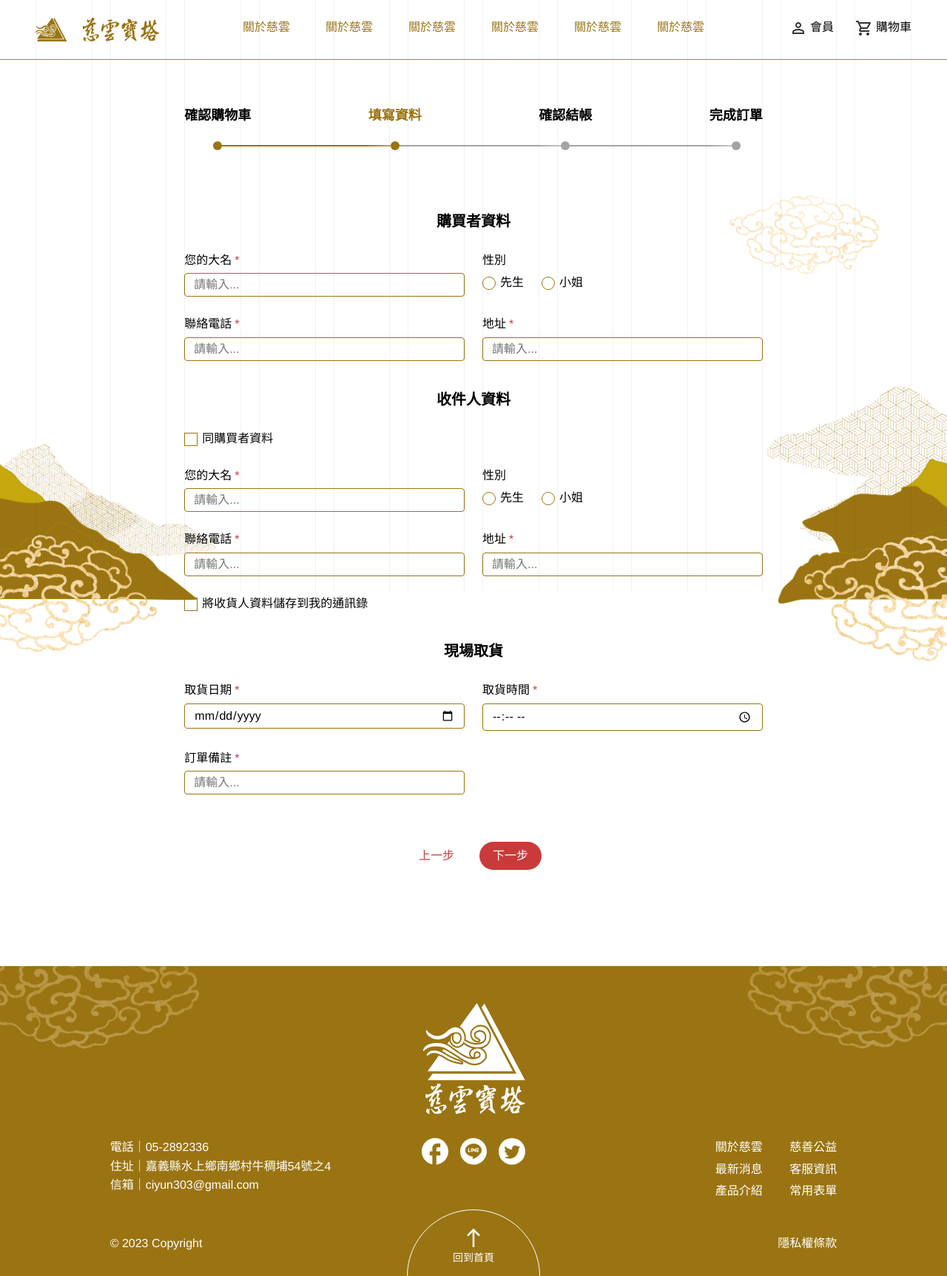
After one commit to smartleos/ci-yun-vuejs, a PHP site: page /pages/cart/information.php in a window 1280 px wide. The commit adds this page. Shown: the whole page at 74% size. Run offline with PHP 8.4, Linux system fonts and the light colour scheme; style sheets or scripts are compiled from the project's sources; some libraries are stand-ins or nearby versions.

Commit message:
[feat] 填寫資料頁面切版

```diff
--- a/assets/js/scripts.js
+++ b/assets/js/scripts.js
@@ -117,7 +117,6 @@ $(function() {
     // ------------- products-categories -------------
     if ($('.page-products-categories').length) {
         $('select[name="products_categories"]').on('change', function() {
-            // redirect to products page
             window.location.href = `/products-categories/${$(this).val()}`
         })
     }
@@ -145,17 +144,33 @@ $(function() {
             loop: true,
             slidesPerView: 3,
             spaceBetween: 40,
-            // pagination: {
-            //     el: '.products-single__swiper-bottom-pagination',
-            //     clickable: true,
-            // },
-            // navigation: {
-            //     nextEl: '.products-single__swiper-bottom-next',
-            //     prevEl: '.products-single__swiper-bottom-prev',
-            // },
         })
 
         new Plyr('#products-player')
     }
     // ------------- products-single -------------
+
+    // ------------- cart-information -------------
+    if ($('.page-cart-information').length) {
+        $('input[name="same"]').on('change', function() {
+            if (this.checked) {
+                const buyerName = $('#buyer_name').val();
+                const buyerGender = $('input[name="buyer_gender"]:checked').val();
+                const buyerPhone = $('#buyer_phone').val();
+                const buyerAddress = $('#buyer_address').val();
+
+                $('#receiver_name').val(buyerName);
+                $(`input[name="receiver_gender"][value="${buyerGender}"]`).prop('checked', true);
+                $('#receiver_phone').val(buyerPhone);
+                $('#receiver_address').val(buyerAddress);
+            } else {
+                // clear
+                $('#receiver_name').val('');
+                $(`input[name="receiver_gender"]`).prop('checked', false);
+                $('#receiver_phone').val('');
+                $('#receiver_address').val('');
+            }
+        })
+    }
+    // ------------- cart-information -------------
 });
--- /dev/null
+++ b/assets/scss/custom/_cart-information.scss
@@ -0,0 +1,243 @@
+.page-cart-information {
+    @include size(100vw, auto);
+
+    position: relative;
+    display: flex;
+    flex-direction: column;
+    align-items: center;
+    padding-top: 8.2rem;
+    padding-bottom: 10.6rem;
+    z-index: 1;
+
+    &__progress {
+        @include size(100%, auto);
+
+        display: flex;
+        justify-content: space-between;
+        margin-top: 6rem;
+        margin-bottom: 4rem;
+
+        > span {
+            display: flex;
+            flex-direction: column;
+            align-items: center;
+            gap: 2rem;
+
+            &:first-child {
+                > span {
+                    &::before {
+                        display: none;
+                    }
+                }
+            }
+
+            &:last-child {
+                > span {
+                    &::after {
+                        display: none;
+                    }
+                }
+            }
+
+            &.-active {
+                > p {
+                    color: map-get($colors, brand-1);
+                }
+
+                > span {
+                    background-color: map-get($colors, brand-1);
+                }
+            }
+
+            &.-progress {
+                > span {
+                    background-color: map-get($colors, brand-1);
+
+                    &::after {
+                        background-color: map-get($colors, brand-1);
+                    }
+                }
+
+                + span {
+                    > span {
+                        &::before {
+                            background-color: map-get($colors, brand-1);
+                        }
+                    }
+                }
+            }
+
+            > p {
+                @include typo('head', 5);
+            }
+
+            > span {
+                @include size(1.2rem);
+
+                content: '';
+                position: relative;
+                display: flex;
+                justify-content: center;
+                align-items: center;
+                border-radius: 50%;
+                background-color: map-get($colors, gray-1);
+
+                &::after {
+                    @include size(12vw, .2rem);
+
+                    content: '';
+                    position: absolute;
+                    left: 0;
+                    background-color: map-get($colors, gray-1);
+                    z-index: -1;
+                }
+
+                &::before {
+                    @include size(12vw, .2rem);
+
+                    content: '';
+                    position: absolute;
+                    right: 0;
+                    border-radius: 50%;
+                    background-color: map-get($colors, gray-1);
+                    z-index: -1;
+                }
+            }
+        }
+    }
+
+    &__information {
+        display: flex;
+        flex-direction: column;
+        padding: 4rem 0;
+        gap: 3.6rem;
+    }
+
+    &__form {
+        display: flex;
+        flex-direction: column;
+        align-items: flex-start;
+        gap: 2.4rem;
+
+        > h2 {
+            @include size(100%, auto);
+            @include typo('head', 4);
+
+            text-align: center;
+        }
+
+        > label {
+            @include typo('body', 16);
+
+            display: flex;
+            align-items: center;
+            gap: .8rem;
+            cursor: pointer;
+
+            > input {
+                @include size(1.6rem);
+
+                &:checked {
+                    &::before {
+                        @include size(1.6rem);
+
+                        content: '';
+                        display: block;
+                        border: 1px solid map-get($colors, brand-1);
+                        background-color: map-get($colors, brand-1);
+                    }
+                }
+
+                &::before {
+                    @include size(1.6rem);
+
+                    content: '';
+                    display: block;
+                    border: 1px solid map-get($colors, brand-1);
+                }
+            }
+        }
+
+        &-wrapper {
+            @include size(100%, auto);
+
+            display: grid;
+            grid-template-columns: repeat(2, 1fr);
+            gap: 2.4rem;
+
+            &-col {
+                display: flex;
+                flex-direction: column;
+                gap: .5rem;
+
+                > p {
+                    display: flex;
+                    gap: .4rem;
+
+                    > span {
+                        color: map-get($colors, red);
+                    }
+                }
+
+                > input {
+                    padding: 0.6rem 1.2rem;
+                    border: 1px solid map-get($colors, brand-1);
+                    border-radius: .4rem;
+                    background-color: map-get($colors, white);
+                }
+
+                > span {
+                    display: flex;
+                    gap: 2.4rem;
+
+                    > div {
+                        display: flex;
+                        align-items: center;
+                        gap: .8rem;
+
+                        > label {
+                            display: flex;
+                            align-items: center;
+
+                            cursor: pointer;
+                        }
+
+                        > input {
+                            @include size(1.6rem);
+
+                            &:checked {
+                                &::before {
+                                    @include size(1.6rem);
+
+                                    content: '';
+                                    display: block;
+                                    border: 1px solid map-get($colors, brand-1);
+                                    background-color: map-get($colors, brand-1);
+                                    border-radius: 50%;
+                                }
+                            }
+
+                            &::before {
+                                @include size(1.6rem);
+
+                                content: '';
+                                display: block;
+                                border: 1px solid map-get($colors, brand-1);
+                                border-radius: 50%;
+                            }
+                        }
+                    }
+                }
+            }
+        }
+    }
+
+    &__bottom {
+        @include size(100%, auto);
+
+        display: flex;
+        justify-content: center;
+        gap: 1.6rem;
+        padding: 2.4rem 0;
+    }
+}
--- a/assets/scss/custom/_custom.scss
+++ b/assets/scss/custom/_custom.scss
@@ -16,6 +16,7 @@ body {
 @import './dev.scss';
 @import './index.scss';
 @import './cart-confirm.scss';
+@import './cart-information.scss';
 @import './products.scss';
 @import './products-categories.scss';
 @import './products-single.scss';
--- /dev/null
+++ b/pages/cart/information.php
@@ -0,0 +1,149 @@
+<?php include('../../function.php'); ?>
+<?php include('../../components/header.php'); ?>
+<style>
+    <?php include('../../assets/scss/main.css'); ?>
+</style>
+<?php include('../../components/bg.php'); ?>
+<div class="page-cart-information">
+    <div class="container grid">
+        <div class="col-3-11-medium">
+            <div class="page-cart-information__progress">
+                <span class="-progress">
+                    <p>確認購物車</p>
+                    <span></span>
+                </span>
+                <span class="-active">
+                    <p>填寫資料</p>
+                    <span></span>
+                </span>
+                <span class="">
+                    <p>確認結帳</p>
+                    <span></span>
+                </span>
+                <span class="">
+                    <p>完成訂單</p>
+                    <span></span>
+                </span>
+            </div>
+            <form class="page-cart-information__information">
+                <div class="page-cart-information__form" id="buyer">
+                    <h2>購買者資料</h2>
+                    <div class="page-cart-information__form-wrapper">
+                        <div class="page-cart-information__form-wrapper-col">
+                            <p>您的大名<span>*</span></p>
+                            <input type="text" id="buyer_name" name="buyer_name" placeholder="請輸入...">
+                        </div>
+                        <div class="page-cart-information__form-wrapper-col">
+                            <p>性別</p>
+                            <span>
+                                <div>
+                                    <input type="radio" id="buyer_male" name="buyer_gender" value="male">
+                                    <label for="buyer_male">
+                                        先生
+                                    </label>
+                                </div>
+                                <div>
+                                    <input type="radio" id="buyer_female" name="buyer_gender" value="female">
+                                    <label for="buyer_female">
+                                        小姐
+                                    </label>
+                                </div>
+                            </span>
+                        </div>
+                        <div class="page-cart-information__form-wrapper-col">
+                            <p>聯絡電話<span>*</span></p>
+                            <input type="number" id="buyer_phone" name="buyer_phone" placeholder="請輸入...">
+                        </div>
+                        <div class="page-cart-information__form-wrapper-col">
+                            <p>地址<span>*</span></p>
+                            <input type="text" id="buyer_address" name="buyer_address" placeholder="請輸入...">
+                        </div>
+                    </div>
+                </div>
+                <div class="page-cart-information__form" id="receiver">
+                    <h2>收件人資料</h2>
+                    <label for="same">
+                        <input type="checkbox" id="same" name="same">
+                        同購買者資料
+                    </label>
+                    <div class="page-cart-information__form-wrapper">
+                        <div class="page-cart-information__form-wrapper-col">
+                            <p>您的大名<span>*</span></p>
+                            <input type="text" id="receiver_name" name="receiver_name" placeholder="請輸入...">
+                        </div>
+                        <div class="page-cart-information__form-wrapper-col">
+                            <p>性別</p>
+                            <span>
+                                <div>
+                                    <input type="radio" id="receiver_male" name="receiver_gender" value="male">
+                                    <label for="receiver_male">
+                                        先生
+                                    </label>
+                                </div>
+                                <div>
+                                    <input type="radio" id="receiver_female" name="receiver_gender" value="female">
+                                    <label for="receiver_female">
+                                        小姐
+                                    </label>
+                                </div>
+                            </span>
+                        </div>
+                        <div class="page-cart-information__form-wrapper-col">
+                            <p>聯絡電話<span>*</span></p>
+                            <input type="number" id="receiver_phone" name="receiver_phone" placeholder="請輸入...">
+                        </div>
+                        <div class="page-cart-information__form-wrapper-col">
+                            <p>地址<span>*</span></p>
+                            <input type="text" id="receiver_address" name="receiver_address" placeholder="請輸入...">
+                        </div>
+                    </div>
+                    <label for="save">
+                        <input type="checkbox" id="save" name="save">
+                        將收貨人資料儲存到我的通訊錄
+                    </label>
+                </div>
+                <div class="page-cart-information__form">
+                    <h2>現場取貨</h2>
+                    <div class="page-cart-information__form-wrapper">
+                        <div class="page-cart-information__form-wrapper-col">
+                            <p>取貨日期<span>*</span></p>
+                            <input type="date" id="receiver_name" name="receiver_name" placeholder="請輸入...">
+                        </div>
+                        <div class="page-cart-information__form-wrapper-col">
+                            <p>取貨時間<span>*</span></p>
+                            <input type="time" id="receiver_phone" name="receiver_phone" placeholder="請輸入...">
+                        </div>
+                        <div class="page-cart-information__form-wrapper-col">
+                            <p>訂單備註<span>*</span></p>
+                            <input type="text" id="receiver_address" name="receiver_address" placeholder="請輸入...">
+                        </div>
+                    </div>
+                </div>
+            </form>
+            <div class="page-cart-information__bottom">
+                <div class="page-cart-information__bottom-btn">
+                    <?php
+                        $tag="a";
+                        $url="/cart/confirm";
+                        $target="";
+                        $text="上一步";
+                        $style="-red -transparent";
+                        include ("../../components/button.php");
+                    ?>
+                </div>
+                <div class="page-cart-information__bottom-btn">
+                    <?php
+                        $tag="a";
+                        $url="/cart/information";
+                        $target="";
+                        $text="下一步";
+                        $style="-red";
+                        include ("../../components/button.php");
+                    ?>
+                </div>
+            </div>
+        </div>
+    </div>
+</div>
+<?php include('../../components/dev.php'); ?>
+<?php include('../../components/footer.php'); ?>
```
Also changed, not shown: assets/scss/main.css, 1 other file.
